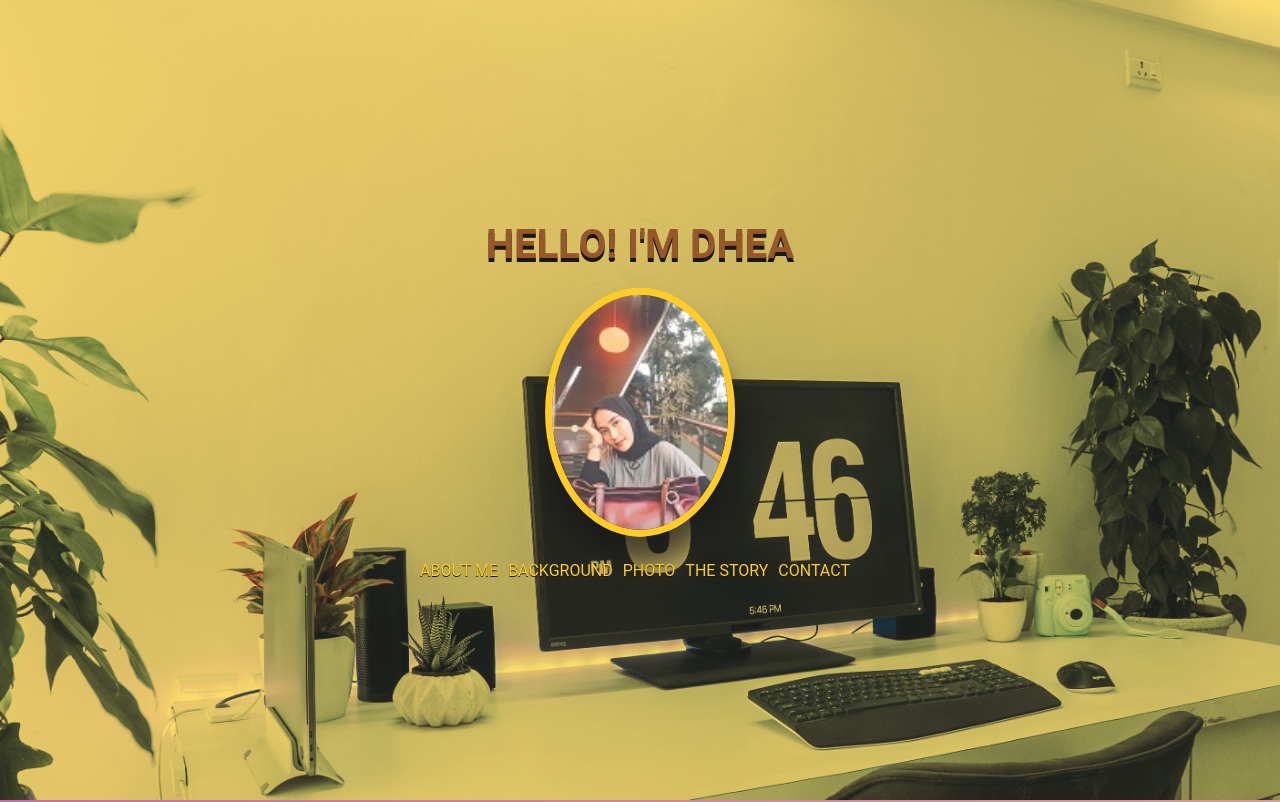
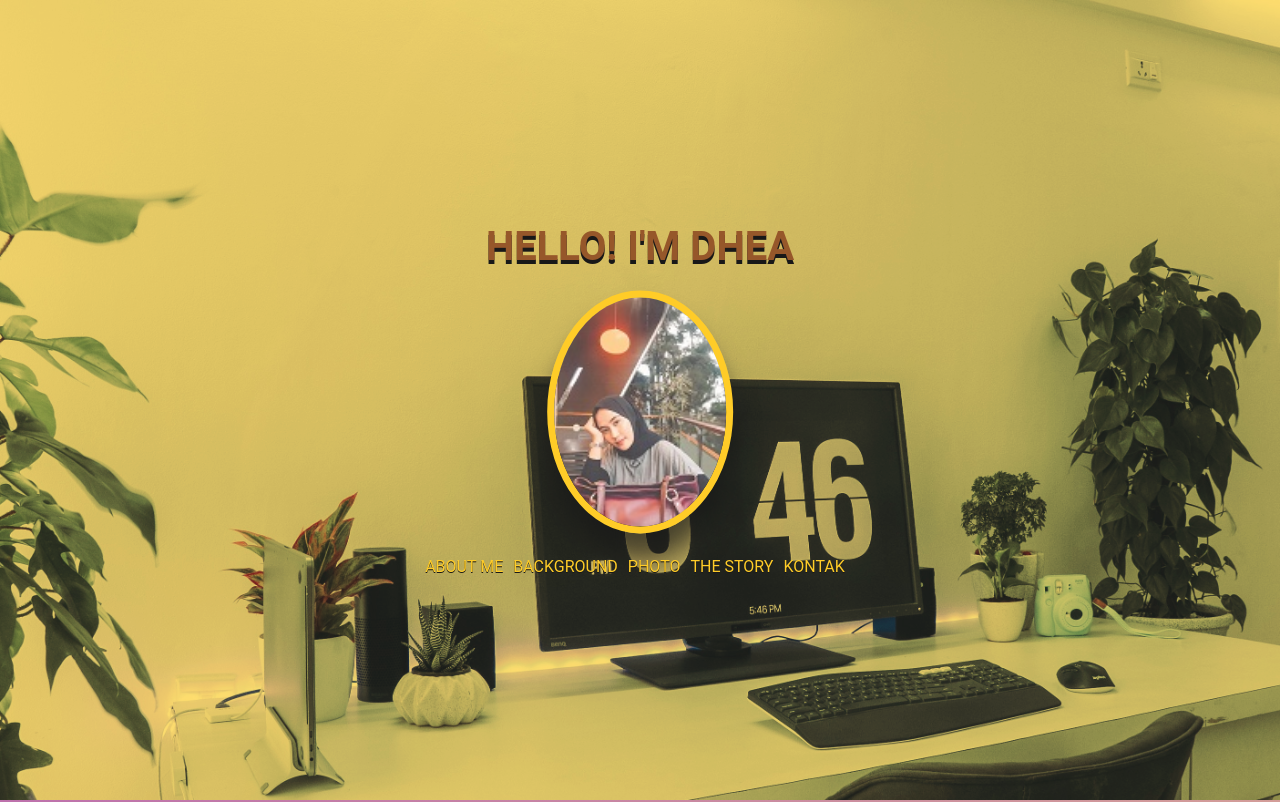
Before and after one commit to dheakhrnns/dheakhrnns.github.io, a plain HTML site: page index.html in a window 1280 px wide. Shown: the top 802 px of the page. Drawn offline with Linux system fonts and the light colour scheme.

Commit message:
Update index.html

```diff
--- a/index.html
+++ b/index.html
@@ -22,7 +22,7 @@
 				<li> <a href="#bg">Background</a> </li>
 				<li> <a href="#photo">Photo</a> </li>
 				<li> <a href="#story">The Story</a> </li>
-				<li> <a href="#kontak">Contact</a> </li>
+				<li> <a href="#kontak">Kontak</a> </li>
 			</nav>
 		</div>
 		</section>
```
